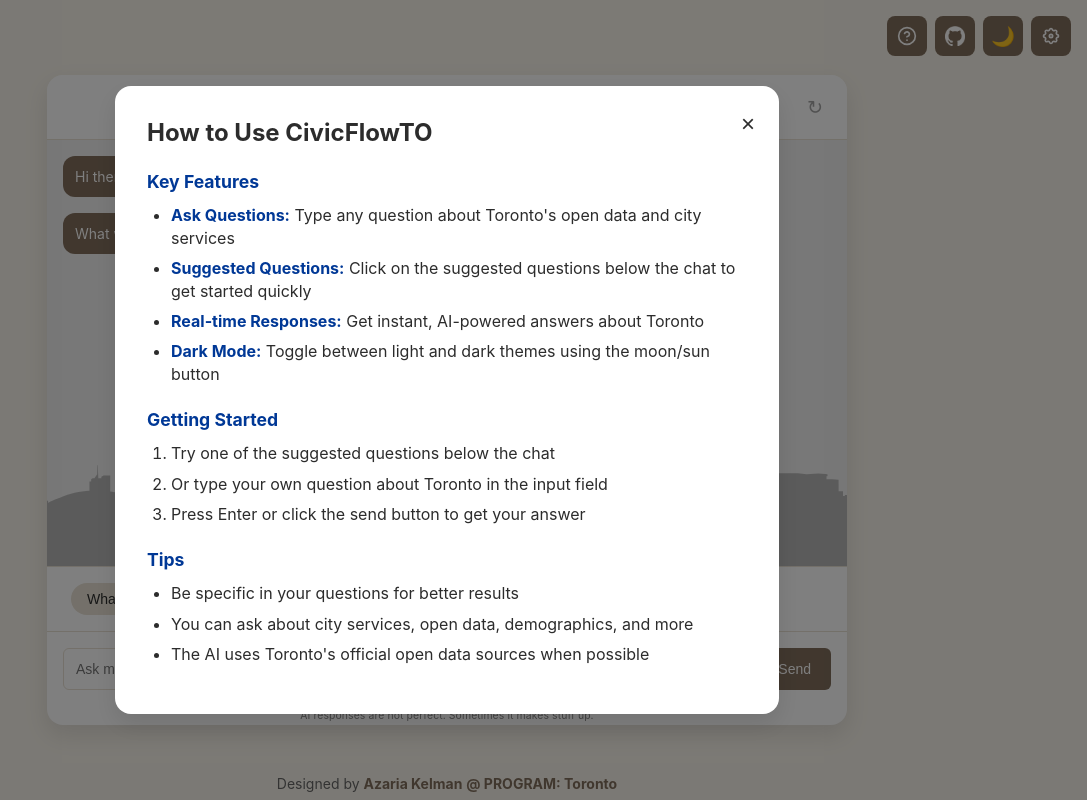
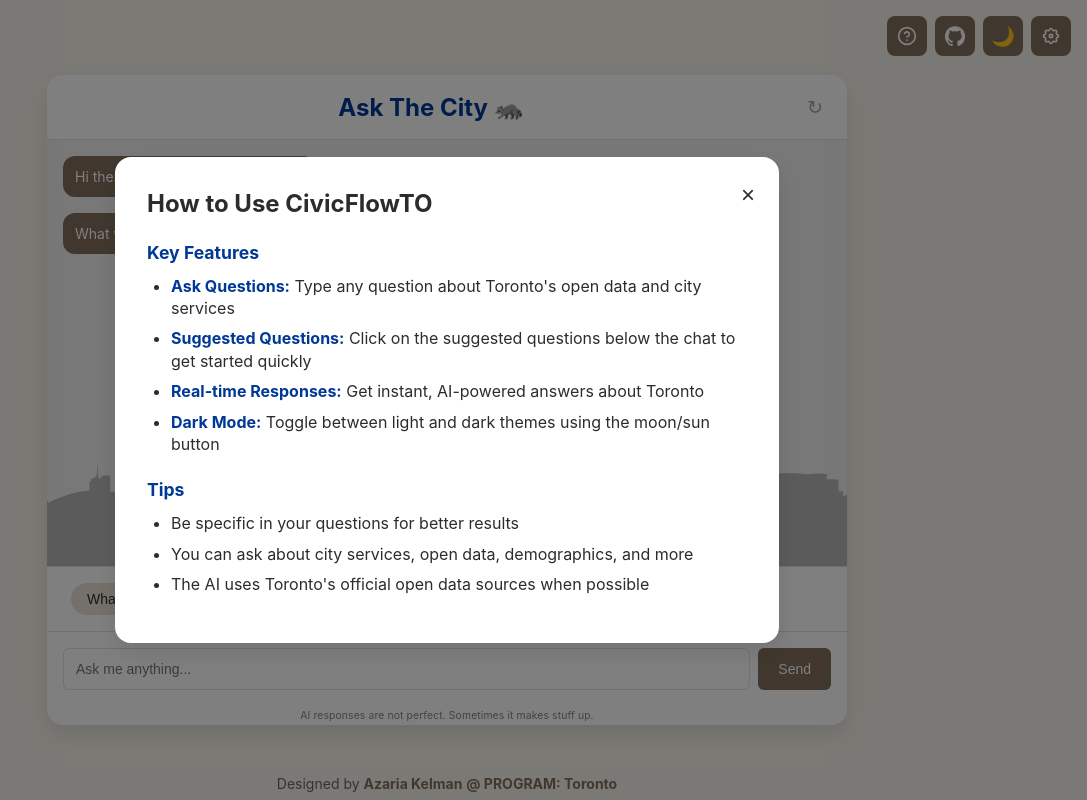
Before and after one commit to azariak/CivicFlow, a React (Vite) app: page / in a window 1280 px wide. Both pictures are taken after a click on the button 1100 px from the left and 36 px from the top of the page. Shown: the whole page, without its empty margins (193-1280 px from the left). Built offline with nearby package versions, Linux system fonts and the light colour scheme.

Commit message:
Removed "Getting Started" section from HelpContent component

```diff
--- a/src/helpContent.jsx
+++ b/src/helpContent.jsx
@@ -12,12 +12,6 @@ export function HelpContent() {
           <li><strong>Dark Mode:</strong> Toggle between light and dark themes using the moon/sun button</li>
         </ul>
 
-        <h4>Getting Started</h4>
-        <ol>
-          <li>Try one of the suggested questions below the chat</li>
-          <li>Or type your own question about Toronto in the input field</li>
-          <li>Press Enter or click the send button to get your answer</li>
-        </ol>
 
         <h4>Tips</h4>
         <ul>
```
